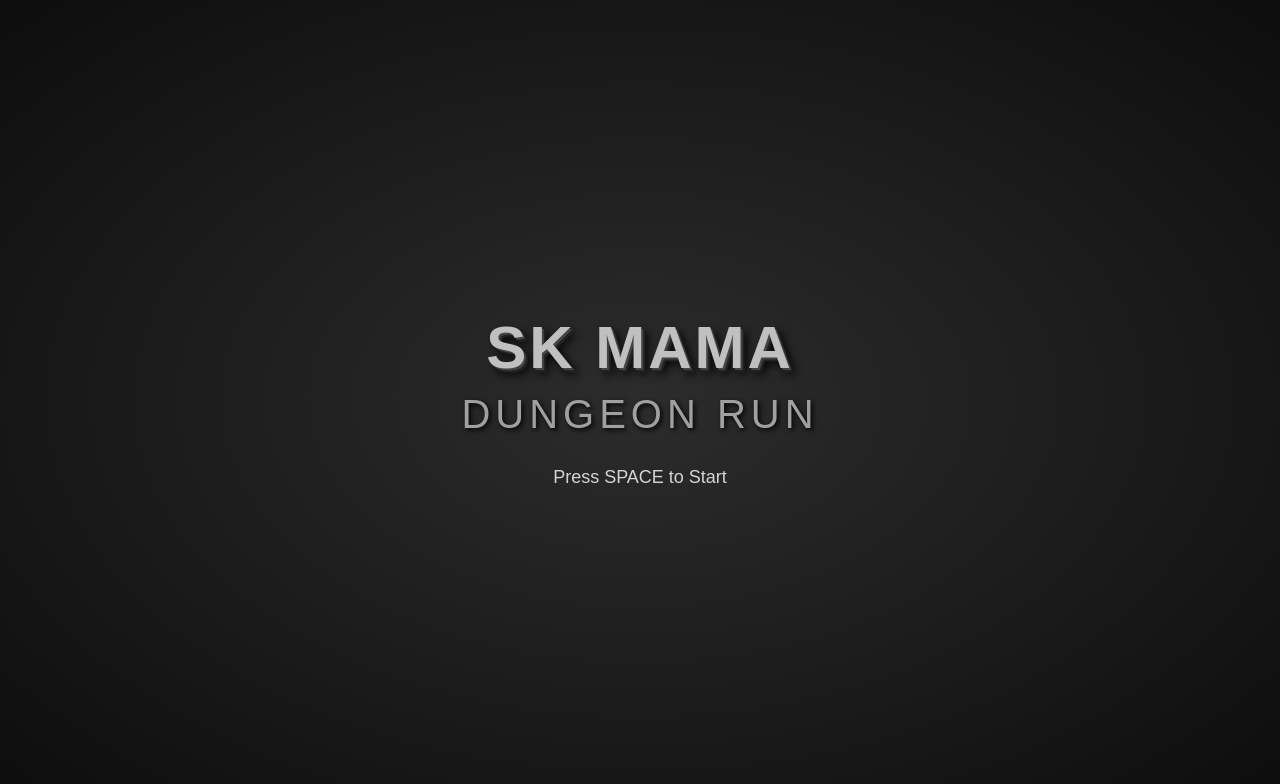
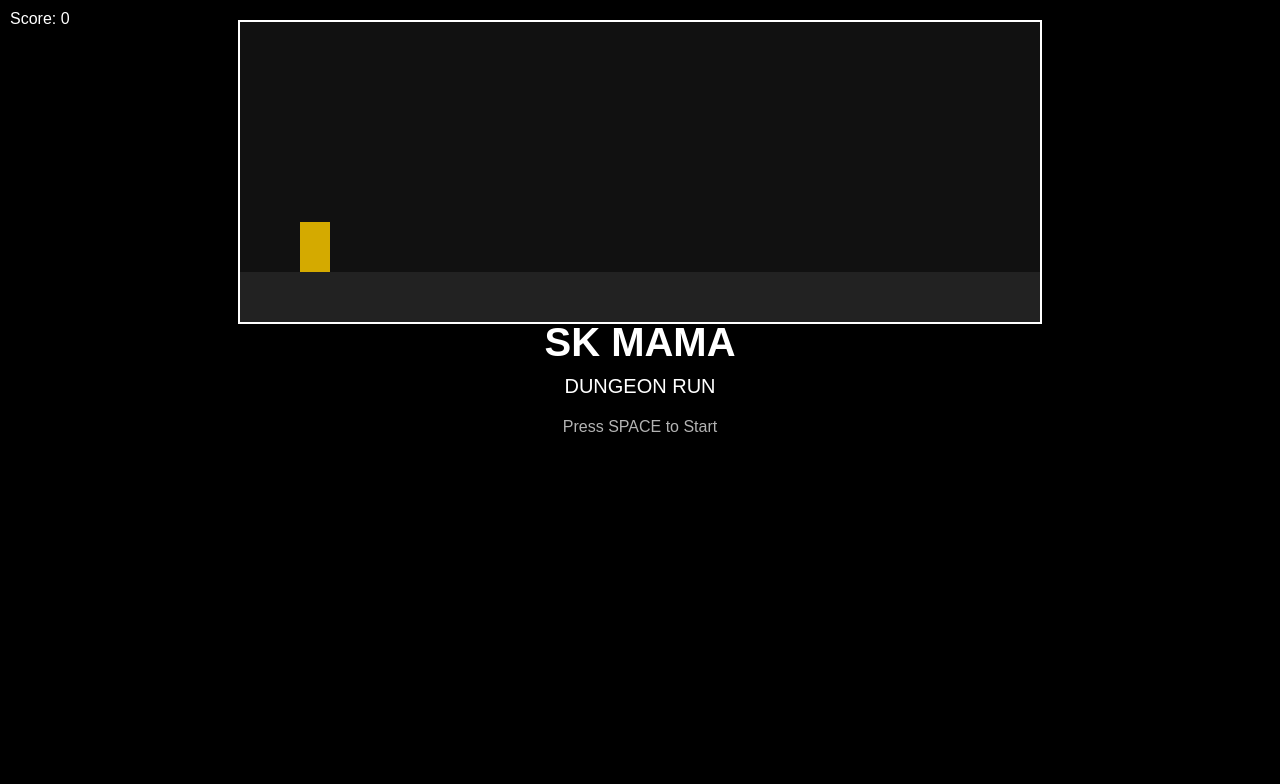
Before and after one commit to rlndmahesh/Project, a website: page frontend/index.html in a window 1280 px wide. Drawn offline with Linux system fonts and the light colour scheme.

Commit message:
updated game + render fix

```diff
--- a/frontend/index.html
+++ b/frontend/index.html
@@ -4,6 +4,7 @@
 <meta charset="UTF-8">
 <meta name="viewport" content="width=device-width, initial-scale=1.0">
 <title>SK Mama Dungeon Run</title>
+
 <link rel="stylesheet" href="style.css">
 </head>
 
@@ -16,10 +17,13 @@
     <div class="hint">Press SPACE to Start</div>
 </div>
 
-<!-- GAME UI -->
+<!-- SCORE UI -->
 <div id="ui">
     <div id="score">Score: 0</div>
 </div>
+
+<!-- GAME CANVAS -->
+<div id="gameContainer"></div>
 
 <script src="script.js"></script>
 
--- a/frontend/script.js
+++ b/frontend/script.js
@@ -1,27 +1,33 @@
 const canvas = document.createElement("canvas");
 const ctx = canvas.getContext("2d");
-document.body.appendChild(canvas);
+
+document.getElementById("gameContainer").appendChild(canvas);
 
 canvas.width = 800;
 canvas.height = 300;
 
+// UI elements (safe)
+const startScreen = document.getElementById("startScreen");
+const scoreEl = document.getElementById("score");
+
 let gameStarted = false;
+let gameOver = false;
 let score = 0;
-let gameOver = false;
 
+// PLAYER
 const player = {
     x: 60,
     y: 200,
     width: 30,
     height: 50,
     velocityY: 0,
-    jumping: false,
-    tilt: 0
+    jumping: false
 };
 
 const gravity = 1;
 const groundY = 200;
 
+// OBSTACLES
 let obstacles = [];
 
 function spawnObstacle() {
@@ -37,47 +43,55 @@ function spawnObstacle() {
 
 setInterval(spawnObstacle, 1500);
 
-// 🎮 start control
+// INPUT
 document.addEventListener("keydown", (e) => {
 
-    // start game
-    if (!gameStarted && e.code === "Space") {
-        gameStarted = true;
-        document.getElementById("startScreen").style.display = "none";
+    if (e.code === "Space") {
+
+        // START GAME
+        if (!gameStarted) {
+            gameStarted = true;
+            if (startScreen) startScreen.style.display = "none";
+        }
+
+        // JUMP
+        if (!player.jumping && gameStarted && !gameOver) {
+            player.velocityY = -15;
+            player.jumping = true;
+        }
     }
 
-    if (e.code === "Space" && gameStarted && !player.jumping) {
-        player.velocityY = -15;
-        player.jumping = true;
-        player.tilt = -20;
-    }
-
-    if (gameOver && e.code === "Enter") {
+    // RESTART
+    if (e.code === "Enter" && gameOver) {
         location.reload();
     }
 });
 
+// UPDATE UI
 function updateUI() {
-    document.getElementById("score").innerText = "Score: " + score;
+    if (scoreEl) {
+        scoreEl.innerText = "Score: " + score;
+    }
 }
 
+// UPDATE GAME
 function update() {
     if (!gameStarted || gameOver) return;
 
+    // PLAYER PHYSICS
     player.y += player.velocityY;
     player.velocityY += gravity;
 
     if (player.y >= groundY) {
         player.y = groundY;
         player.jumping = false;
-        player.tilt *= 0.9;
     }
 
-    player.tilt *= 0.95;
-
+    // OBSTACLES MOVE
     obstacles.forEach(o => {
         o.x -= 6;
 
+        // COLLISION
         if (
             player.x < o.x + o.width &&
             player.x + player.width > o.x &&
@@ -88,24 +102,26 @@ function update() {
         }
     });
 
+    // CLEAN OLD OBSTACLES
     obstacles = obstacles.filter(o => o.x > -50);
 
     score++;
     updateUI();
 }
 
+// DRAW GAME
 function draw() {
     ctx.clearRect(0, 0, canvas.width, canvas.height);
 
-    // ground
+    // GROUND
     ctx.fillStyle = "#222";
     ctx.fillRect(0, 250, canvas.width, 50);
 
-    // player (beer)
+    // PLAYER
     ctx.fillStyle = "#d4aa00";
-    ctx.fillRect(player.x, player.y, 30, 50);
+    ctx.fillRect(player.x, player.y, player.width, player.height);
 
-    // spikes
+    // OBSTACLES
     ctx.fillStyle = "#888";
     obstacles.forEach(o => {
         ctx.beginPath();
@@ -115,6 +131,7 @@ function draw() {
         ctx.fill();
     });
 
+    // GAME OVER SCREEN
     if (gameOver) {
         ctx.fillStyle = "white";
         ctx.font = "30px Arial";
@@ -124,6 +141,7 @@ function draw() {
     }
 }
 
+// GAME LOOP
 function loop() {
     update();
     draw();
--- a/frontend/style.css
+++ b/frontend/style.css
@@ -1,55 +1,47 @@
 body {
     margin: 0;
+    background: black;
+    color: white;
+    font-family: Arial;
+    text-align: center;
     overflow: hidden;
-    background: linear-gradient(#1a1a1a, #0d0d0d);
-    font-family: Arial, sans-serif;
 }
 
-/* 🏰 START SCREEN */
+#gameContainer {
+    display: flex;
+    justify-content: center;
+    margin-top: 20px;
+}
+
+canvas {
+    border: 2px solid white;
+    background: #111;
+}
+
+#ui {
+    position: absolute;
+    top: 10px;
+    left: 10px;
+}
+
 #startScreen {
     position: absolute;
     width: 100%;
-    height: 100%;
-    background: radial-gradient(#2c2c2c, #0d0d0d);
-    display: flex;
-    flex-direction: column;
-    justify-content: center;
-    align-items: center;
-    z-index: 20;
+    top: 40%;
+    text-align: center;
 }
 
-/* stone style title */
 .title {
-    font-size: 60px;
+    font-size: 40px;
     font-weight: bold;
-    color: #c0c0c0;
-    text-shadow:
-        2px 2px 0 #444,
-        4px 4px 0 #222,
-        6px 6px 10px black;
-    letter-spacing: 3px;
 }
 
 .subtitle {
-    font-size: 40px;
-    color: #a0a0a0;
+    font-size: 20px;
     margin-top: 10px;
-    text-shadow: 2px 2px 5px black;
-    letter-spacing: 5px;
 }
 
 .hint {
-    margin-top: 30px;
-    font-size: 18px;
-    color: white;
-    opacity: 0.8;
+    margin-top: 20px;
+    opacity: 0.7;
 }
-
-/* UI */
-#ui {
-    position: absolute;
-    top: 15px;
-    left: 20px;
-    color: white;
-    z-index: 10;
-}
```
